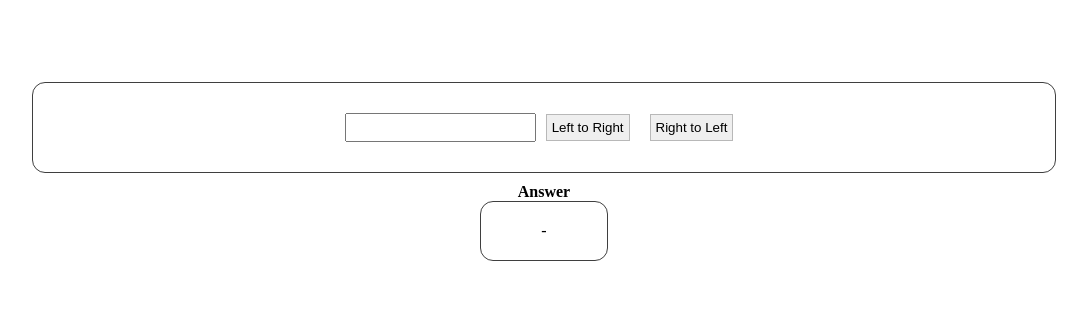
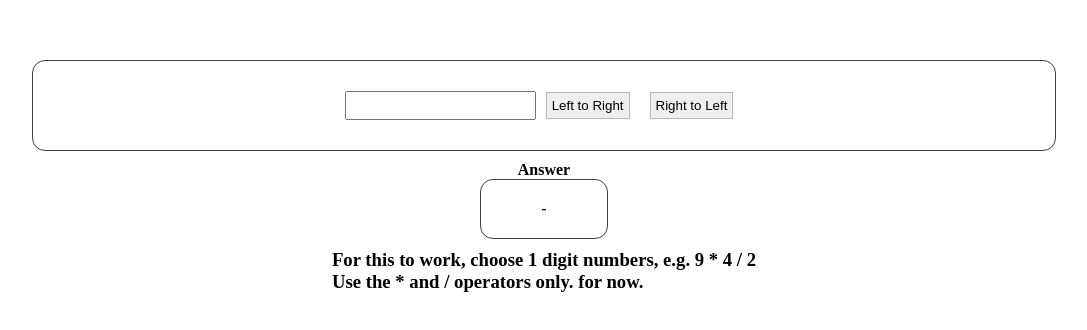
Before and after one commit to MohammedSIssa/CalculateR2LorL2R, a plain HTML site: page index.html in a window 1280 px wide. Shown: the part 224-554 px from the top of the page, without its empty margins (96-1183 px from the left). Drawn offline with Linux system fonts and the light colour scheme.

Commit message:
Update index.html

```diff
--- a/index.html
+++ b/index.html
@@ -18,9 +18,7 @@
             <div class="answer-box">-</div>
         </div>
         <div class="hints">
-            <!--
-                    <h3>For this to work, choose 1 digit numbers, e.g. 9 * 4 / 2</h3>
-            -->
+            <h3>For this to work, choose 1 digit numbers, e.g. 9 * 4 / 2<br>Use the * and / operators only. for now.</h3>
         </div>
     </div>
     <script src="script.js"></script>
```
